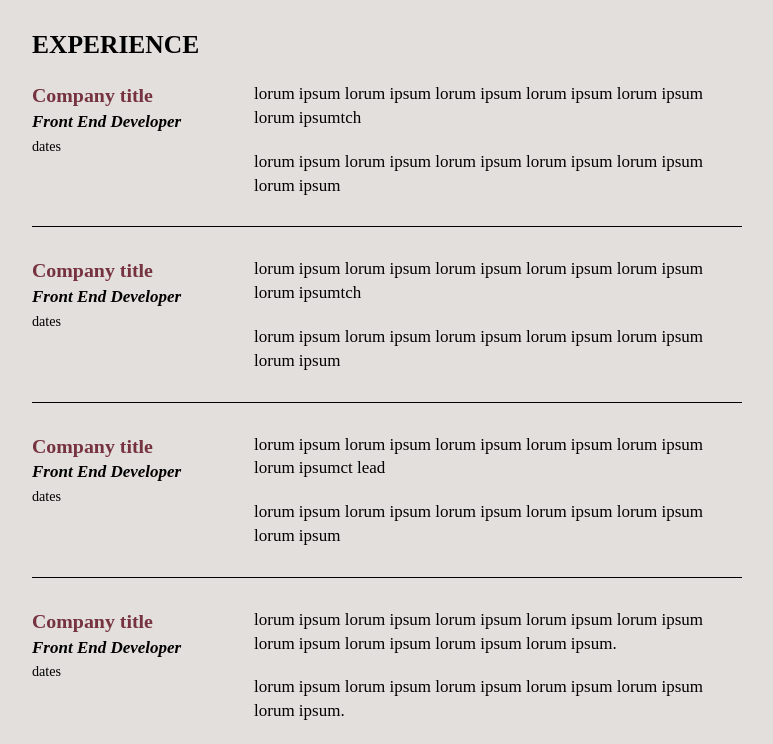
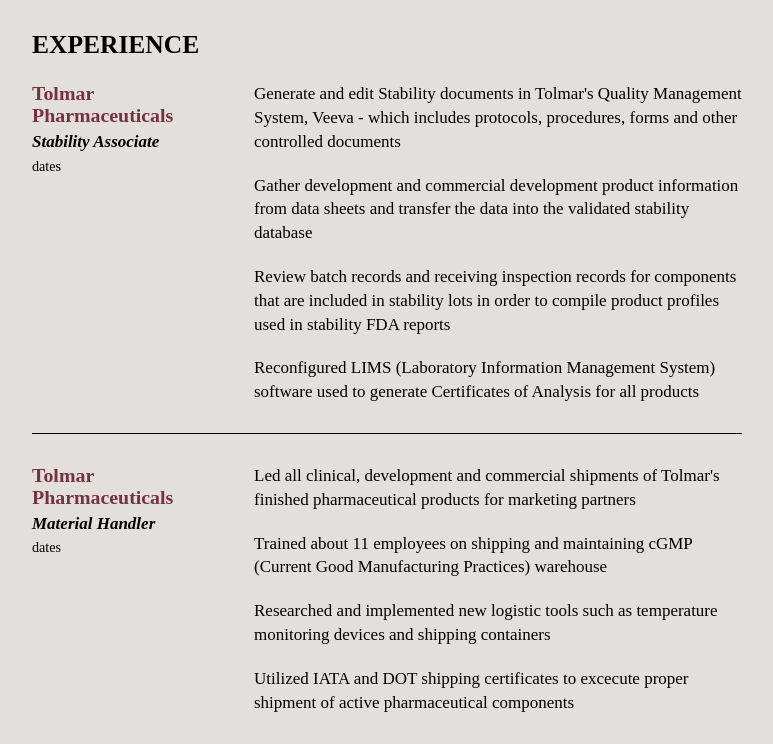
Before and after one commit to MichaelS42/portfolio, a website: page src/index.html in a window 1280 px wide. Shown: the part 1138-1882 px from the top of the page, without its empty margins (253-1026 px from the left). Drawn offline with Linux system fonts and the light colour scheme; files whose address does not match are found by name; a web font is replaced by a local one.

Commit message:
added job info

```diff
--- a/src/index.html
+++ b/src/index.html
@@ -108,27 +108,31 @@
     <h2>Experience</h2>
     <div class="grid">
       <div class="column title">
-        <h3><a href="url" target="_blank">Company title</a></h3>
-        <h4><em>Front End Developer</em></h4>
+        <h3><a href="url" target="_blank">Tolmar Pharmaceuticals</a></h3>
+        <h4><em>Stability Associate</em></h4>
         <p class="timeframe"><small>dates</small></p>
       </div>
       <div class="column description">
-        <p>lorum ipsum lorum ipsum lorum ipsum lorum ipsum lorum ipsum lorum ipsumtch </p>
-        <p>lorum ipsum lorum ipsum lorum ipsum lorum ipsum lorum ipsum lorum ipsum</p>
+        <p>Generate and edit Stability documents in Tolmar's Quality Management System, Veeva - which includes protocols, procedures, forms and other controlled documents</p>
+        <p>Gather development and commercial development product information from data sheets and transfer the data into the validated stability database</p>
+        <p>Review batch records and receiving inspection records for components that are included in stability lots in order to compile product profiles used in stability FDA reports</p>
+        <p>Reconfigured LIMS (Laboratory Information Management System) software used to generate Certificates of Analysis for all products</p>
       </div>
     </div>
     <div class="grid">
       <div class="column title">
-        <h3><a href="url" target="_blank">Company title</a></h3>
-        <h4><em>Front End Developer</em></h4>
+        <h3><a href="url" target="_blank">Tolmar Pharmaceuticals</a></h3>
+        <h4><em>Material Handler</em></h4>
         <p class="timeframe"><small>dates</small></p>
       </div>
       <div class="column description">
-        <p>lorum ipsum lorum ipsum lorum ipsum lorum ipsum lorum ipsum lorum ipsumtch </p>
-        <p>lorum ipsum lorum ipsum lorum ipsum lorum ipsum lorum ipsum lorum ipsum</p>
+        <p>Led all clinical, development and commercial shipments of Tolmar's finished pharmaceutical products for marketing partners</p>
+        <p>Trained about 11 employees on shipping and maintaining cGMP (Current Good Manufacturing Practices) warehouse</p>
+        <p>Researched and implemented new logistic tools such as temperature monitoring devices and shipping containers</p>
+        <p>Utilized IATA and DOT shipping certificates to excecute proper shipment of active pharmaceutical components</p>
       </div>
     </div>
-    <div class="grid">
+    <!-- <div class="grid">
       <div class="column title">
         <h3><a href="url" target="_blank">Company title</a></h3>
         <h4><em>Front End Developer</em></h4>
@@ -149,7 +153,7 @@
         <p>lorum ipsum lorum ipsum lorum ipsum lorum ipsum lorum ipsum lorum ipsum lorum ipsum lorum ipsum lorum ipsum.</p>
         <p>lorum ipsum lorum ipsum lorum ipsum lorum ipsum lorum ipsum lorum ipsum.</p>
       </div>
-    </div>
+    </div> -->
   </section>
 
 
```
